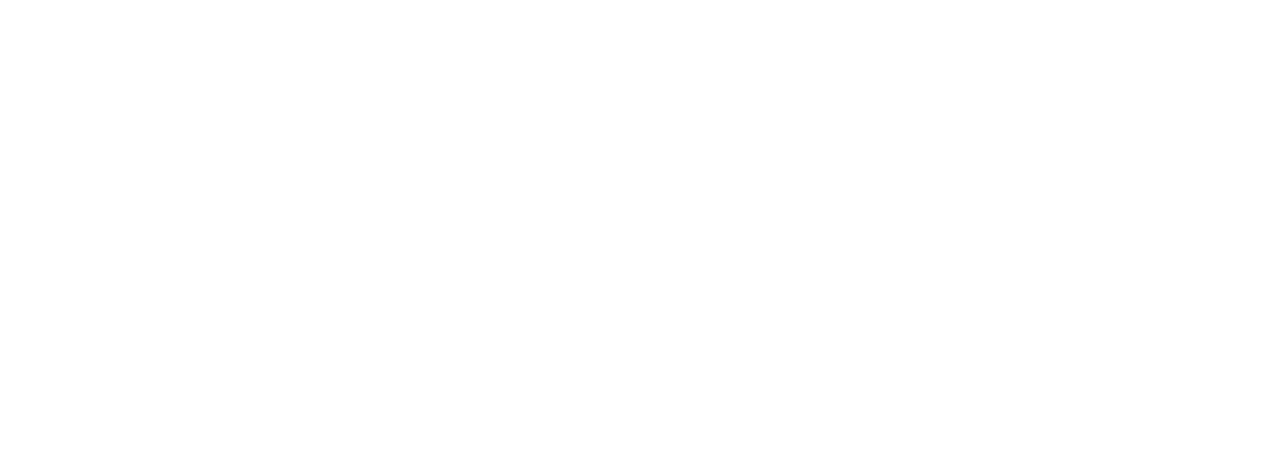
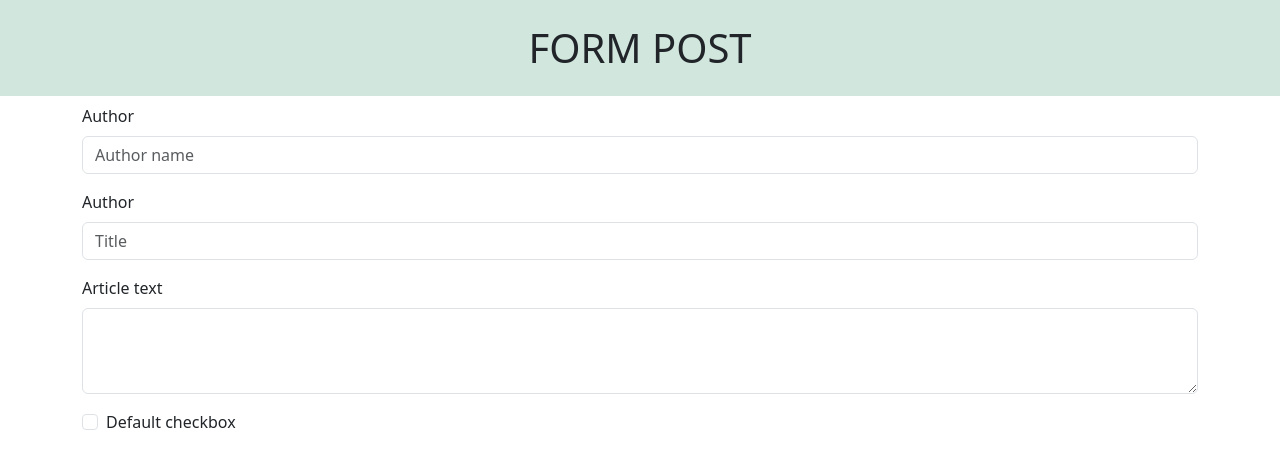
Before and after one commit to Mattia-Giacobelli/react-post-form, a React (Vite) app: page / in a window 1280 px wide. Shown: the top 468 px of the page. Built offline with nearby package versions, Linux system fonts and the light colour scheme.

Commit message:
Create form

```diff
--- a/package.json
+++ b/package.json
@@ -10,6 +10,7 @@
     "preview": "vite preview"
   },
   "dependencies": {
+    "bootstrap": "^5.3.8",
     "react": "^19.2.0",
     "react-dom": "^19.2.0"
   },
--- a/src/components/Header.jsx
+++ b/src/components/Header.jsx
@@ -3,7 +3,9 @@
     return (
 
         <header>
-
+            <h1 className="text-center p-4 bg-success-subtle">
+                FORM POST
+            </h1>
         </header>
 
     )
--- a/src/components/Main.jsx
+++ b/src/components/Main.jsx
@@ -3,6 +3,34 @@
     return (
 
         <main>
+            <div className="container">
+                <form >
+                    <div class="mb-3">
+                        <label for="author" class="form-label">Author</label>
+                        <input
+                            type="text" class="form-control"
+                            id="author" placeholder="Author name" />
+                    </div>
+                    <div class="mb-3">
+                        <label for="title" class="form-label">Author</label>
+                        <input
+                            type="text" class="form-control"
+                            id="title" placeholder="Title" />
+                    </div>
+                    <div class="mb-3">
+                        <label for="body" class="form-label">Article text</label>
+                        <textarea class="form-control" id="body" rows="3"></textarea>
+                    </div>
+                    <div class="form-check">
+                        <input
+                            class="form-check-input" type="checkbox"
+                            value="" id="checkDefault" />
+                        <label class="form-check-label" for="checkDefault">
+                            Default checkbox
+                        </label>
+                    </div>
+                </form>
+            </div>
 
         </main>
 
--- a/src/index.css
+++ b/src/index.css
@@ -0,0 +1 @@
+@import url('bootstrap');
```
Also changed, not shown: 1 other file (tests, documents, lock files or other folders).
